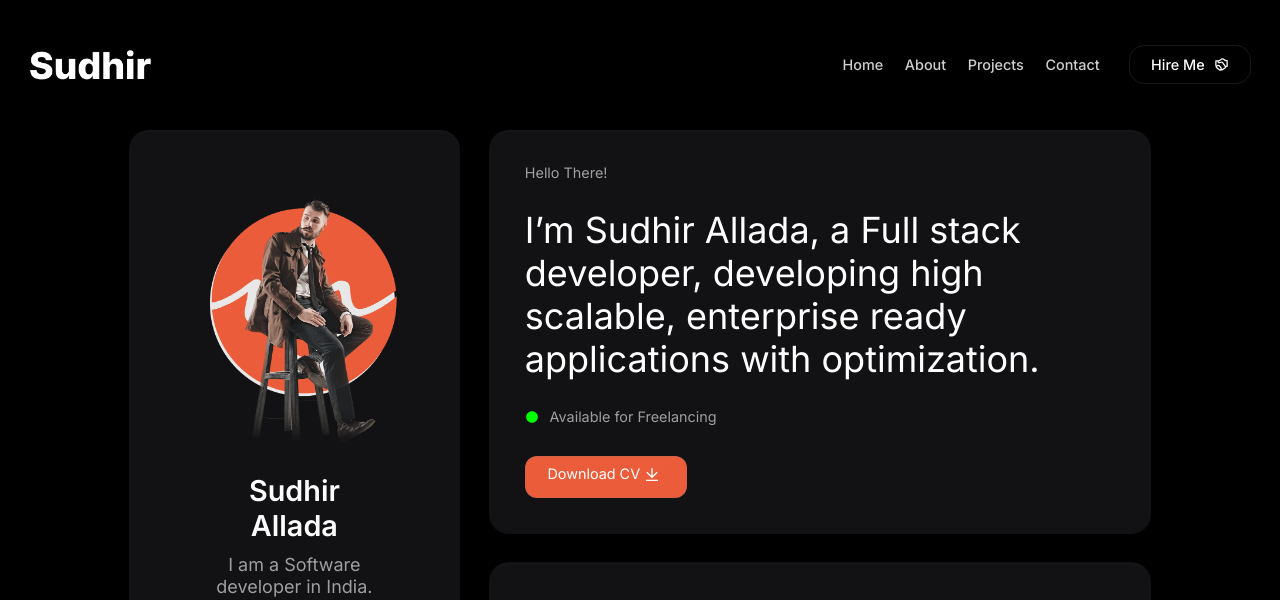
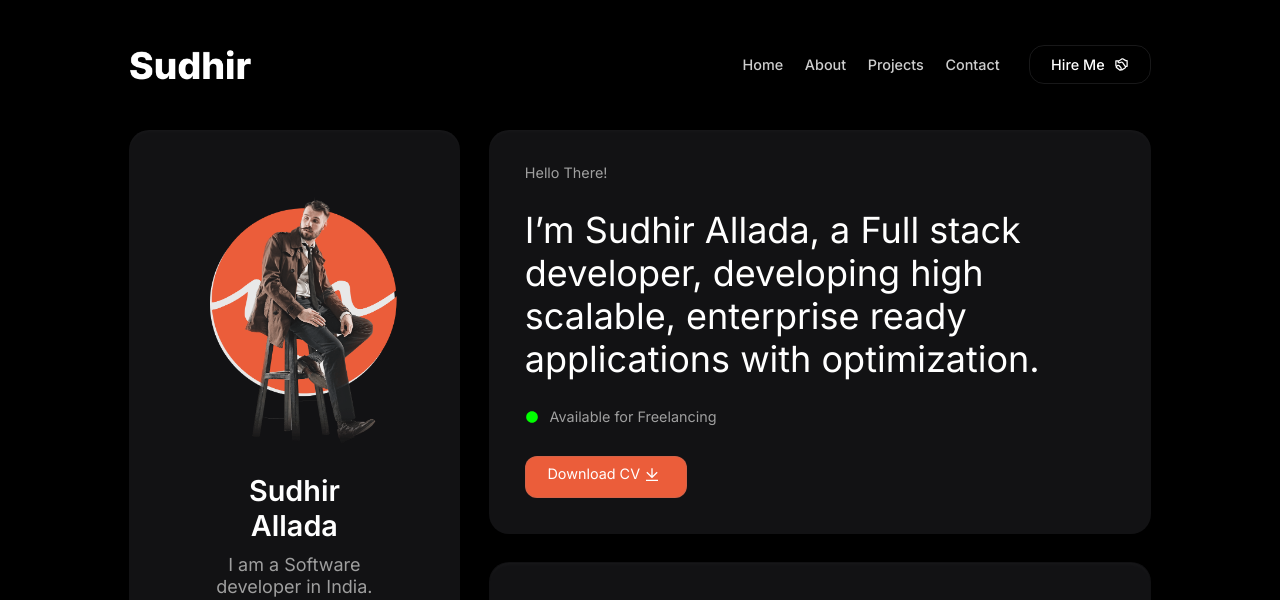
Before and after one commit to Sudhirkumarrao/portfolio, a plain HTML site: page index.html in a window 1280 px wide. Shown: the top 600 px of the page. Drawn offline with nearby package versions, Linux system fonts and the light colour scheme; some packages are replaced by stand-ins of ours; a script that the page names is missing.

Commit message:
Header fix

```diff
--- a/css/style.css
+++ b/css/style.css
@@ -62,6 +62,8 @@ input[type="hidden"] {
   padding: 4.8rem 3.2rem;
   position: relative;
   transition: all 0.5s ease-in-out;
+  margin: 0 auto;
+  max-width: 120rem;
 }
 
 .logo {
```
Also changed, not shown: img/person.png (added).
